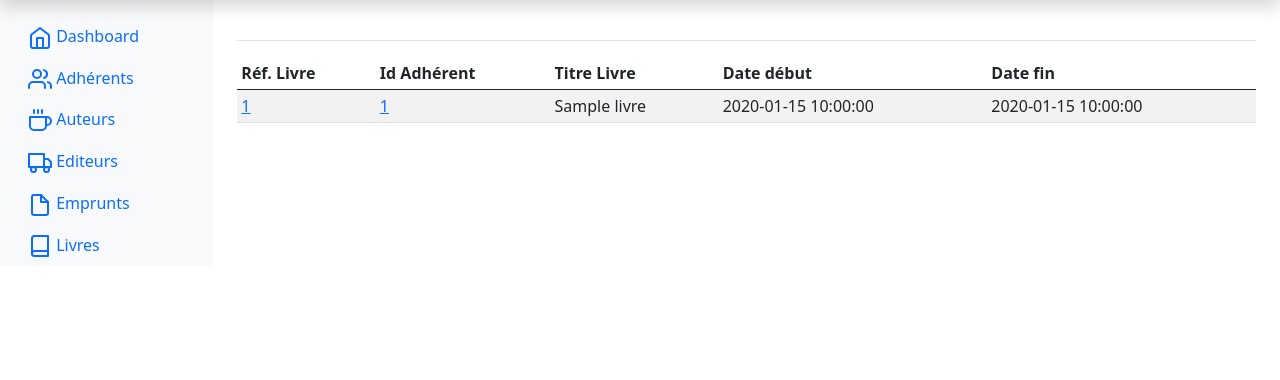
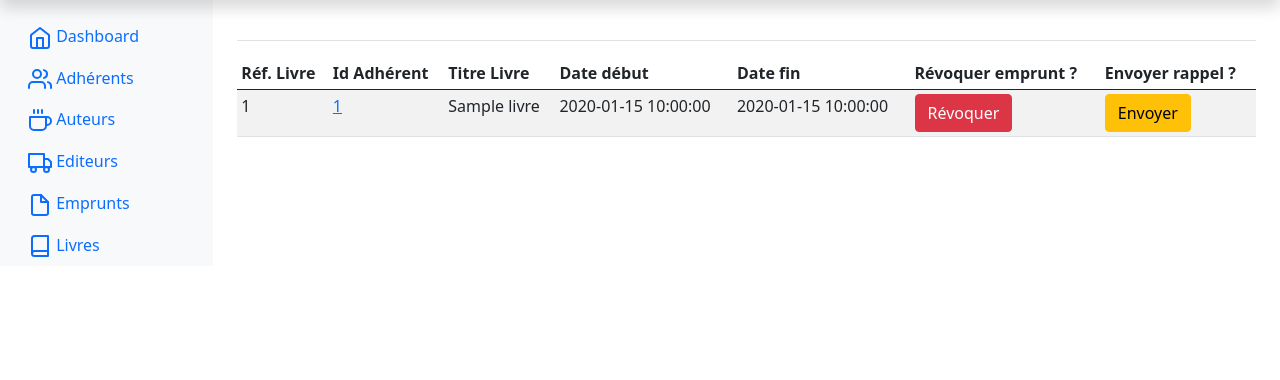
Before and after one commit to julessanglier/Gestion-bibliotheque, a PHP site: template templates/t-liste-emprunts.php in a window 1280 px wide. Shown: the part 40-420 px from the top of the page. Run offline with PHP 8.4, Linux system fonts and the light colour scheme; the template is opened without the code that fills it: most values are stand-ins (such as "Sample title", 1, 10 or a date in 2020); data that the repository does not hold is empty.

Commit message:
+ implémentation de la fonction : révoquer un emprunt

```diff
--- a/templates/t-liste-emprunts.php
+++ b/templates/t-liste-emprunts.php
@@ -11,15 +11,15 @@
         <th>Titre Livre</th>
         <th>Date début</th>
         <th>Date fin</th>
+        <th>Révoquer emprunt ?</th>
+        <th>Envoyer rappel ?</th>
       </tr>
     </thead>
     <tbody>
     <?php foreach ($livres as $livre): ?>
     <tr>
       <td>
-        <a href="modif_livre.php?id=">
-          <?php echo $livre['idLivre']; ?>
-        </a>
+        <?php echo $livre['idLivre']; ?>
       </td>
       <td>
         <a href="">
@@ -35,6 +35,12 @@
       <td>
         <?php echo $livre['dateFin']; ?>
       </td>
+      <td>
+        <button type="button" class="btn btn-danger" onclick="window.location.href = 'index.php?id=revoquer-emprunt&idlivre=<?php echo $livre['idLivre']?>&idadh=<?php echo $livre['idAdh']?>'">Révoquer</button>
+      </td>
+      <td>
+        <button type="button" class="btn btn-warning" onclick="alert('Envoie d'un mail en cours ...');">Envoyer</button>
+      </td>
     </tr>
     <?php endforeach; ?>
   </table>
```
Also changed, not shown: controllers/c-revoquer-emprunt.php (added, +12 -0 lines).
